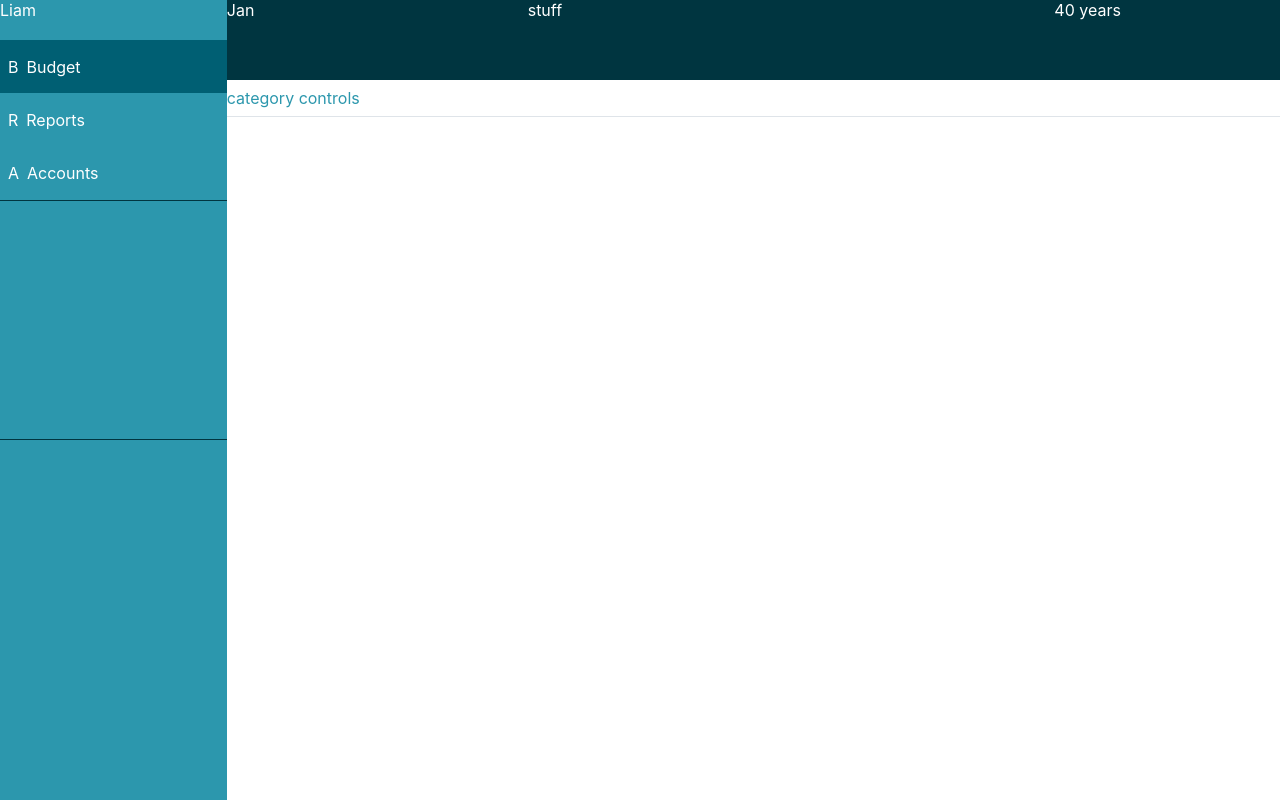
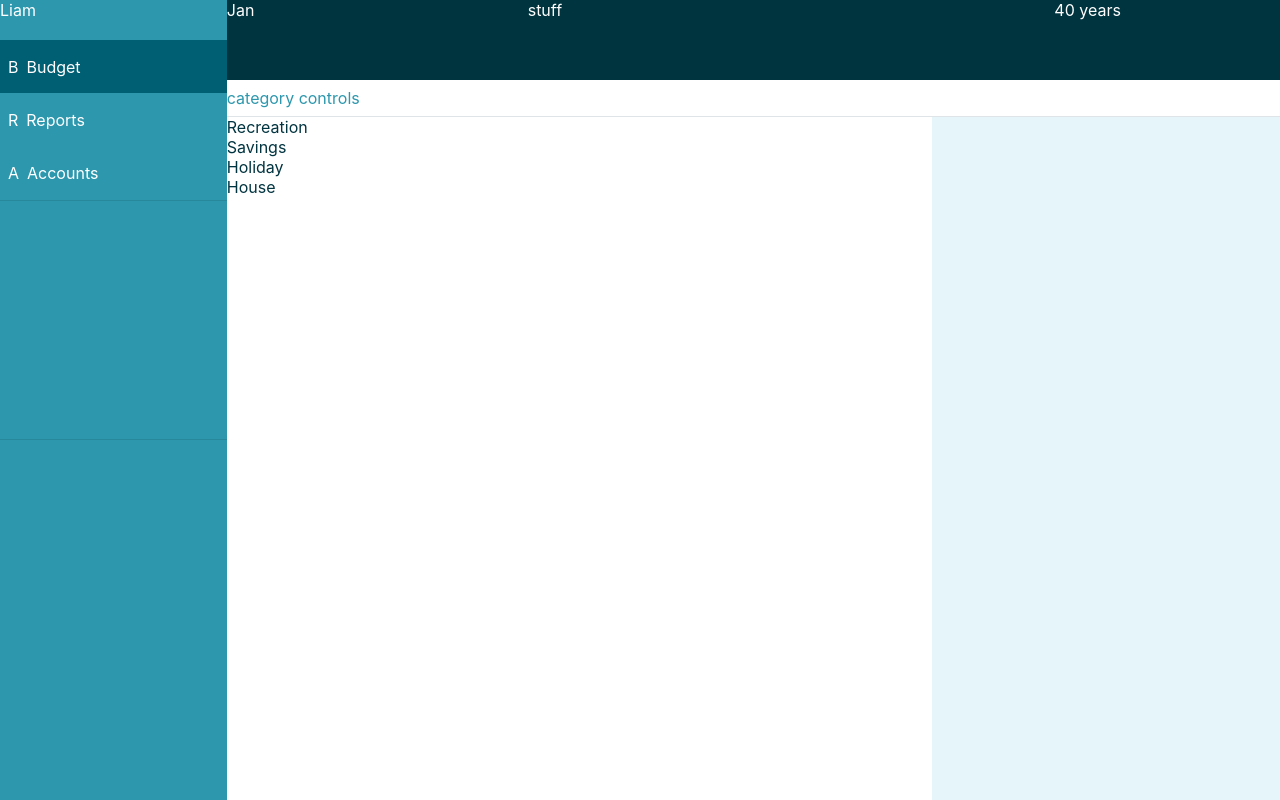
Before and after one commit to liamgbs/not-ynab, a React (Create React App) app: page / in a window 1280 px wide. Built offline with nearby package versions, Linux system fonts and the light colour scheme.

Commit message:
Added some budget state and connected categories

```diff
--- a/src/reducers/app.ts
+++ b/src/reducers/app.ts
@@ -1,7 +1,10 @@
 import { AnyAction } from "redux";
 
 export interface AppState {
-    view: AppView
+	view: AppView,
+	budget: {
+		activeMonth: string
+	}
 }
 
 export enum AppView {
@@ -11,7 +14,10 @@ export enum AppView {
 }
 
 const defaultState = {
-    view: AppView.Budget,
+	view: AppView.Budget,
+	budget: {
+		activeMonth: "Feb2019"
+	}
 }
 
 export default function (state: AppState = defaultState, action: AnyAction) {
--- /dev/null
+++ b/src/reducers/budget.ts
@@ -0,0 +1,49 @@
+import { AnyAction } from "redux";
+import { Month, CategoryGroup } from "../types/categories";
+
+export interface BudgetState {
+	months: Month[]
+}
+
+const defaultState : BudgetState = {
+	months : [
+		{
+			monthName: "Feb2019",
+			toBeBudgeted: 0.0,
+			categoryGroups: [
+				{
+					groupName: "Recreation",
+					hidden: false
+				},
+				{
+					groupName: "Savings",
+					hidden: false
+				}
+			],
+			categories: [
+				{
+					categoryName: "Holiday",
+					categoryGroup: "Savings",
+					budgeted: 0,
+					activity: 0,
+					balance: 0,
+					hidden: false,
+				},
+				{
+					categoryName: "House",
+					categoryGroup: "Savings",
+					budgeted: 0,
+					activity: 0,
+					balance: 0,
+					hidden: false,
+				},
+			],
+			ageOfMoney: 0,
+			note: "test month"
+		}
+	]
+}
+
+export default function (state: BudgetState = defaultState, action: AnyAction) {
+    return state;
+}
--- a/src/reducers/index.ts
+++ b/src/reducers/index.ts
@@ -2,13 +2,16 @@ import { combineReducers } from 'redux';
 
 import appReducer, { AppState } from './app';
 import accountsReducer, { AccountsState } from './accounts';
+import budgetReducer, { BudgetState } from './budget';
 
 export interface RootState {
     app: AppState,
-    accounts: AccountsState
+	accounts: AccountsState,
+	budget: BudgetState
 }
 
 export default combineReducers<RootState>({
     app: appReducer as any,
-    accounts: accountsReducer as any
+	accounts: accountsReducer as any,
+	budget: budgetReducer as any
 })
--- /dev/null
+++ b/src/types/categories.ts
@@ -0,0 +1,38 @@
+export interface CategoryGroup {
+	groupName: string,
+	hidden: boolean,
+}
+
+export interface Month {
+	monthName: string,
+	toBeBudgeted: number,
+	categoryGroups: CategoryGroup[],
+	categories: Category[],
+	ageOfMoney: number,
+	note?: string
+}
+
+export interface Category {
+	categoryName: string,
+	categoryGroup: string,
+	budgeted: number,
+	activity: number,
+	balance: number,
+	hidden: boolean,
+	note?: string,
+	goal?: Goal,
+}
+
+export interface Goal {
+	goalType: GoalType,
+	goalCreationMonth: string,
+	goalTarget?: number,
+	goalTargetMonth?: string,
+	goalMonthlyFunding?: number
+}
+
+export enum GoalType {
+	TotalBalance,
+	TotalBalanceByMonth,
+	MonthlyFundingGoal
+}
--- a/src/views/Budget/BudgetContent/BudgetCategories/budget-categories.scss
+++ b/src/views/Budget/BudgetContent/BudgetCategories/budget-categories.scss
@@ -7,7 +7,4 @@
 	top: 0;
 	width: 66%;
 	height: 100%;
-	.test {
-		border: solid 1px black;
-	}
 }
--- a/src/views/Budget/BudgetContent/BudgetCategories/index.tsx
+++ b/src/views/Budget/BudgetContent/BudgetCategories/index.tsx
@@ -1,12 +1,46 @@
 import './budget-categories.scss';
 import React, { PureComponent } from 'react'
+import { connect } from 'react-redux';
+import { RootState } from '../../../../reducers';
+import { CategoryGroup, Category } from '../../../../types/categories';
 
-export default class BudgetCategories extends PureComponent {
+interface Props {
+	categories: Category[],
+	groups: CategoryGroup[]
+}
+
+interface Actions {
+
+}
+
+class BudgetCategories extends PureComponent<Props & Actions> {
 	render() {
 		return (
 			<div className="budget-categories">
-
+				{this.props.groups.map(g => {
+					const groupCategories = this.props.categories.filter(c => g.groupName === c.categoryGroup)
+					return (
+						<div>
+							<div>{g.groupName}</div>
+							{groupCategories.map(gc => {
+								return (
+									<div>{gc.categoryName}</div>
+								)
+							})}
+						</div>
+					)
+				})}
 			</div>
 		)
 	}
 }
+
+const mapStateToProps = (state: RootState) => {
+	const month = state.budget.months.find(m => { return m.monthName === state.app.budget.activeMonth })!
+	return {
+		categories: month.categories,
+		groups: month.categoryGroups
+	}
+}
+
+export default connect(mapStateToProps)(BudgetCategories)
--- a/src/views/Budget/BudgetContent/BudgetSidebar/budget-sidebar.scss
+++ b/src/views/Budget/BudgetContent/BudgetSidebar/budget-sidebar.scss
@@ -1,3 +1,5 @@
+@import '../../../../styles/constants.scss';
+
 .budget-sidebar {
 	overflow: auto;
 	position: absolute;
@@ -5,4 +7,5 @@
 	top: 0;
 	width: 33%;
 	height: 100%;
+	background: $tertiary-colour;
 }
--- a/src/views/Budget/budget.scss
+++ b/src/views/Budget/budget.scss
@@ -1,9 +1,6 @@
-@import '../../styles/constants.scss';
-
 .budget {
 	display: grid;
 	grid-template: "header" 1fr
 					"content" 9fr;
 	height: 100%;
-
 }
--- a/src/views/Sidebar/sidebar.scss
+++ b/src/views/Sidebar/sidebar.scss
@@ -13,8 +13,8 @@
         display: grid;
     }
     .accounts-controls {
-        border-top: solid $secondary-colour 1px;
-        border-bottom: solid $secondary-colour 1px;
+        border-top: solid #27879b 1px;
+        border-bottom: solid #27879b 1px;
     }
 
 }
```
